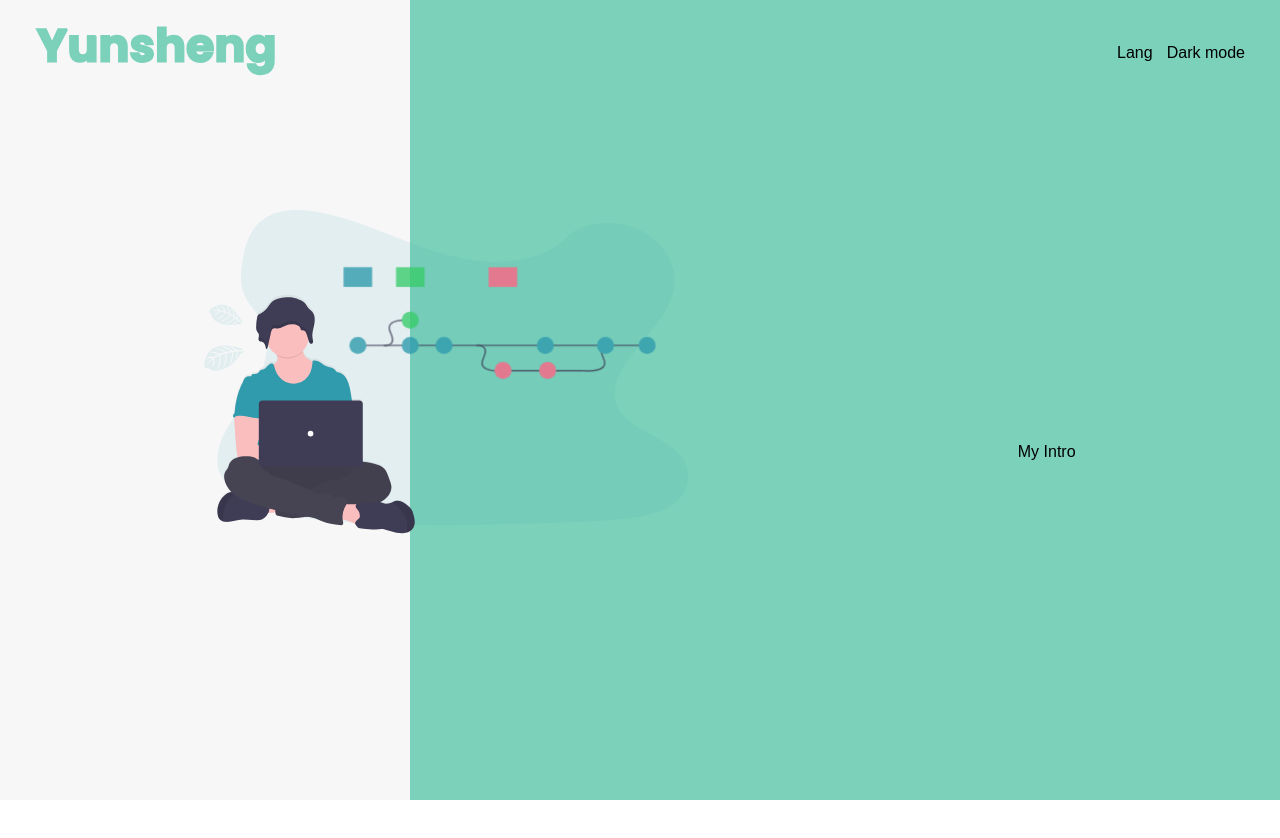
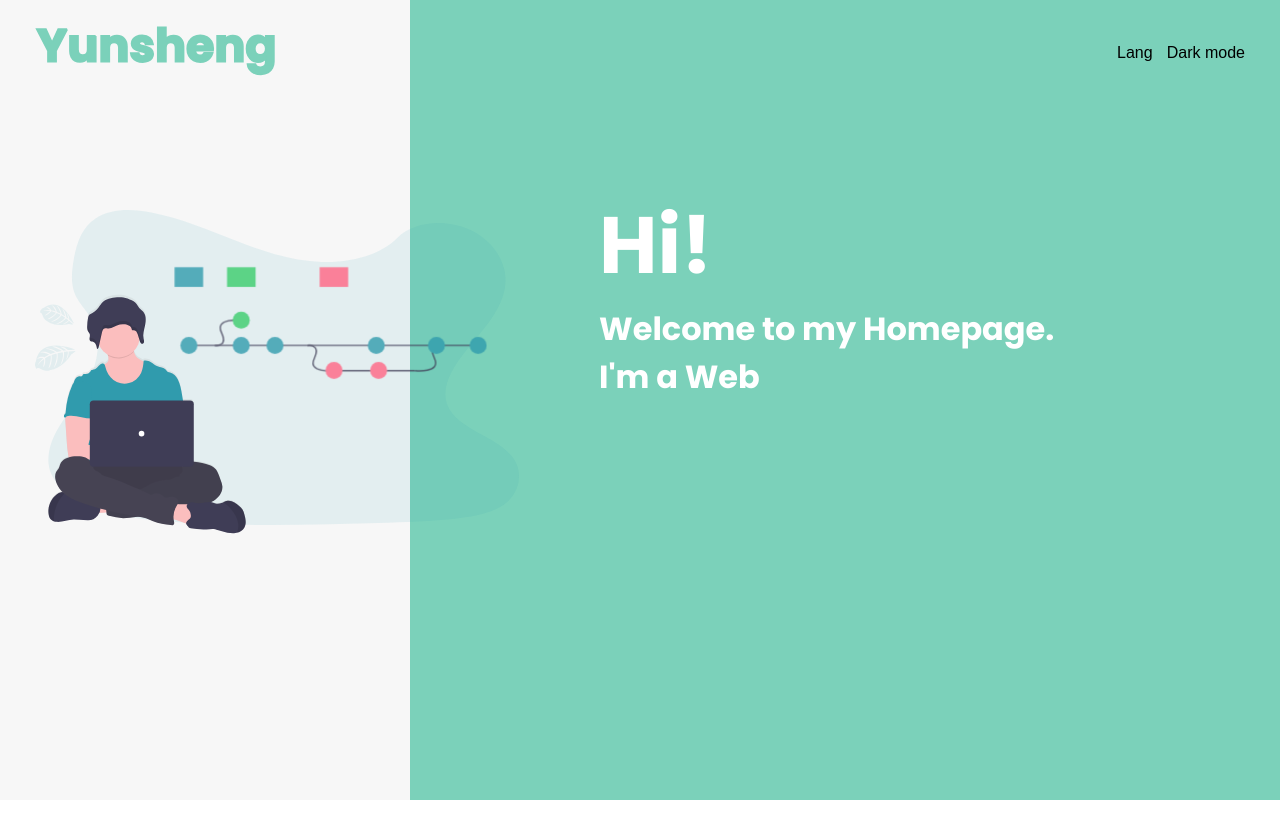
Before and after one commit to jys77/v2, a React (Create React App) app: page / in a window 1280 px wide. Shown: the top 838 px of the page. Before the commit the page ends 800 px from the top, so only its background shows below. Built offline with nearby package versions, Linux system fonts and the light colour scheme.

Commit message:
feat: intro typing

```diff
--- a/package.json
+++ b/package.json
@@ -9,6 +9,7 @@
     "react": "^16.13.1",
     "react-dom": "^16.13.1",
     "react-scripts": "3.4.1",
+    "react-typical": "^0.1.3",
     "styled-components": "^5.1.1",
     "styled-reset": "^4.2.0"
   },
--- a/public/index.html
+++ b/public/index.html
@@ -5,16 +5,17 @@
     <link rel="icon" href="%PUBLIC_URL%/favicon.ico" />
     <meta name="viewport" content="width=device-width, initial-scale=1" />
     <meta name="theme-color" content="#000000" />
-    <meta
-      name="description"
-      content="Web site created using create-react-app"
-    />
+    <meta name="description" content="Web site created using create-react-app" />
     <link rel="apple-touch-icon" href="%PUBLIC_URL%/logo192.png" />
     <!--
       manifest.json provides metadata used when your web app is installed on a
       user's mobile device or desktop. See https://developers.google.com/web/fundamentals/web-app-manifest/
     -->
     <link rel="manifest" href="%PUBLIC_URL%/manifest.json" />
+    <link
+      href="https://fonts.googleapis.com/css2?family=Poppins:wght@300;400;500;600;700&display=swap"
+      rel="stylesheet"
+    />
     <!--
       Notice the use of %PUBLIC_URL% in the tags above.
       It will be replaced with the URL of the `public` folder during the build.
--- a/src/components/sections/Header.js
+++ b/src/components/sections/Header.js
@@ -1,9 +1,11 @@
 import React, { useEffect } from 'react';
 import styled from 'styled-components';
+import Typical from 'react-typical';
 import { Section, mixins, LogoTitleWrapper } from '../../styles';
 import { LogoTitle, Vc } from '../icons';
 const HeaderWrapper = styled(Section)`
   background-color: #f7f7f7;
+  height: 100vh;
   @media (min-width: 768px) {
     ::after {
       content: '';
@@ -35,7 +37,8 @@ const HeaderWrapper = styled(Section)`
     max-width: 1440px;
     margin: 0 auto;
     height: 100%;
-    ${mixins.flexEvenly}
+    display: flex;
+    flex-flow: row;
     .vc {
       width: 40%;
       position: relative;
@@ -48,9 +51,35 @@ const HeaderWrapper = styled(Section)`
       }
     }
     .intro {
+      @media (max-width: 767px) {
+        margin-left: 0;
+        color: #000;
+        font-size: 1.5rem;
+      }
+      margin-top: 10vh;
       position: relative;
       z-index: 100;
-      margin-left: 10rem;
+      margin-left: 5rem;
+      font-family: 'Poppins', sans-serif;
+      font-size: 2rem;
+      font-weight: 700;
+      color: #fff;
+      line-height: 1.5;
+      p:nth-child(1) {
+        font-size: 5rem;
+        @media (max-width: 767px) {
+          font-size: 3rem;
+        }
+      }
+      .typical {
+        display: flex;
+        p {
+          font-size: 2rem;
+          @media (max-width: 767px) {
+            font-size: 1.5rem;
+          }
+        }
+      }
     }
   }
 `;
@@ -78,7 +107,16 @@ export const Header = () => {
           <Vc />
         </div>
         <div className="intro">
-          <p>My Intro</p>
+          <p>Hi!</p>
+          <p>Welcome to my Homepage.</p>
+          <div class="typical">
+            <p>I'm a&#160;</p>
+            <Typical
+              steps={['Web Developer.', 1000, 'Designer.', 1000]}
+              loop={Infinity}
+              wrapper="p"
+            />
+          </div>
         </div>
       </div>
     </HeaderWrapper>
```
Also changed, not shown: 1 other file (tests, documents, lock files or other folders).
